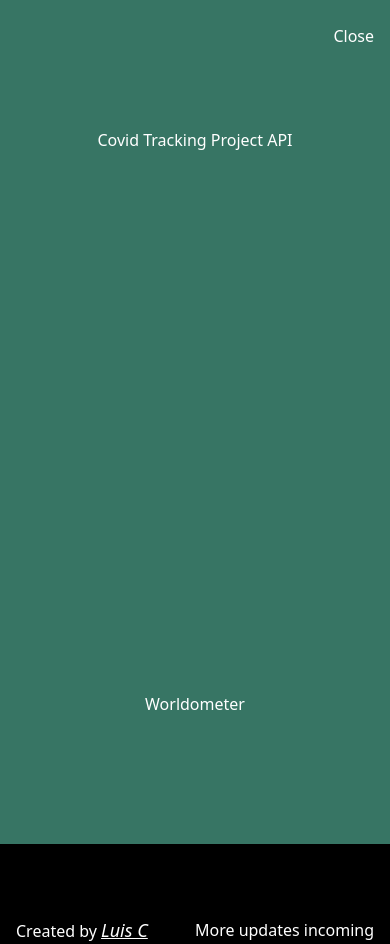
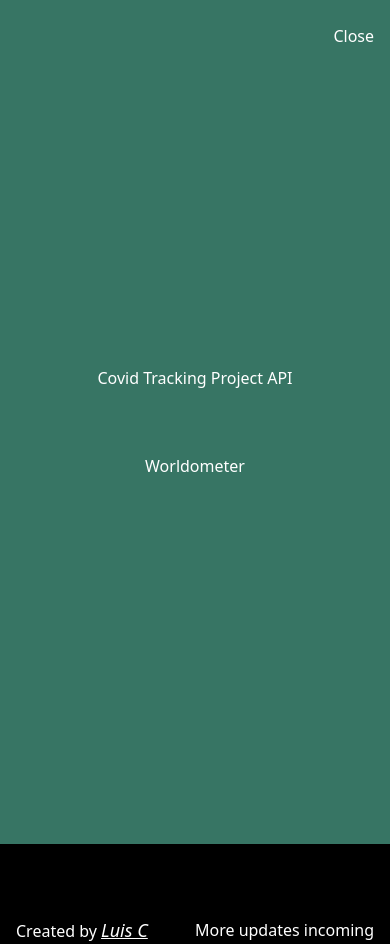
Before and after one commit to Blazekla/covid-tracker, a React (Create React App) app: page / in a window 390 px wide. Both pictures are taken after a click on the button 362 px from the left and 36 px from the top of the page. Built offline with nearby package versions, Linux system fonts and the light colour scheme.

Commit message:
fixed styling for the mobilenavlinks

```diff
--- a/src/components/mobileNavLinks.js
+++ b/src/components/mobileNavLinks.js
@@ -24,10 +24,10 @@
   }, [toggle]);
   return (
     <>
-      <div className="absolute z-20 left-0 top-0 w-screen h-screen flex items-center flex-col bg-primary-light justify-between py-32">
+      <div className="absolute z-20 left-0 top-0 w-screen h-screen flex items-center flex-col bg-primary-light justify-center py-32">
         <NavLink
           to="/covidtrackingproject"
-          className="px-4"
+          className="mx-4 my-8"
           activeClassName="border-b-2 border-secondary-main"
           onClick={toggle}
         >
@@ -35,7 +35,7 @@
         </NavLink>
         <NavLink
           to="/worldometer"
-          className="px-4"
+          className="mx-4 my-8"
           activeClassName="border-b-2 border-secondary-main"
           onClick={toggle}
         >
```
